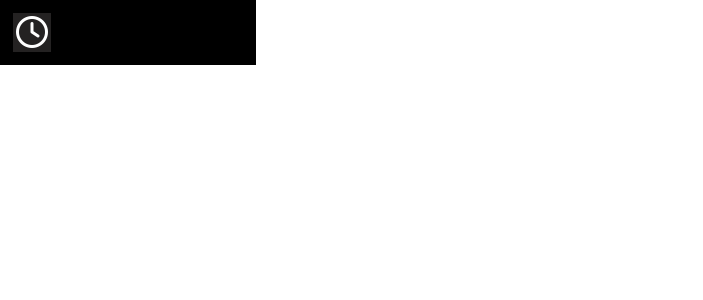
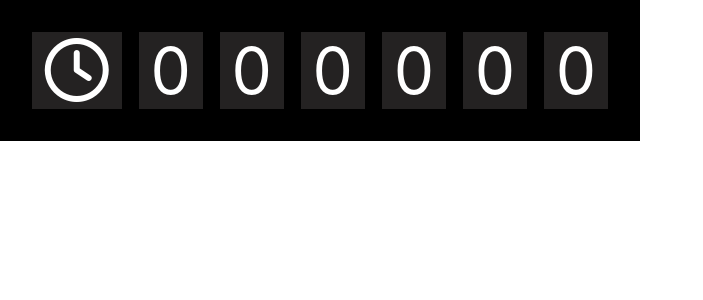
Before and after one commit to mojonapower/Day14-Simple-Counter-React, a React (Create React App) app: page / in a window 1280 px wide. Shown: the top 300 px of the page, without its empty margins (0-703 px from the left). Built offline with nearby package versions, Linux system fonts and the light colour scheme.

Commit message:
Más arreglos a css, falta lógica de cambio de los dígitos

```diff
--- a/src/index.css
+++ b/src/index.css
@@ -17,8 +17,8 @@ code {
   display: flex;
   background-color: black;
   color: white;
-  width: 20%;
-  font-size: xx-large;
+  width: 50%;
+  font-size: 400%;
   justify-content: space-between;
   align-items: center;
 }
@@ -29,7 +29,7 @@ code {
 
 .clockImg {
   margin-left: 5%;
-  width: 15% !important;
+  width: 14% !important;
 }
 
 .flex-item {
@@ -38,4 +38,5 @@ code {
   text-align: center;
   margin-top: 5%;
   margin-bottom: 5%;
+
 }
--- a/src/index.js
+++ b/src/index.js
@@ -11,12 +11,12 @@ const SimpleCounter = (props) => {
   return (
     <div className='container'>
       <div className='clockImg flex-item'><i class="fa-regular fa-clock"></i></div>
-      <div className='digito6 flex-item'>{props.d6}</div>
-      <div className='digito5 flex-item'>{props.d5}</div>
-      <div className='digito4 flex-item'>{props.d4}</div>
-      <div className='digito3 flex-item'>{props.d3}</div>
-      <div className='digito2 flex-item'>{props.d2}</div>
-      <div className='digito1 flex-item'>{props.d1}</div>
+      <div className='digito6 flex-item'>{props.d6}0</div>
+      <div className='digito5 flex-item'>{props.d5}0</div>
+      <div className='digito4 flex-item'>{props.d4}0</div>
+      <div className='digito3 flex-item'>{props.d3}0</div>
+      <div className='digito2 flex-item'>{props.d2}0</div>
+      <div className='digito1 flex-item'>{props.d1}0</div>
     </div>
     )
 }
```
